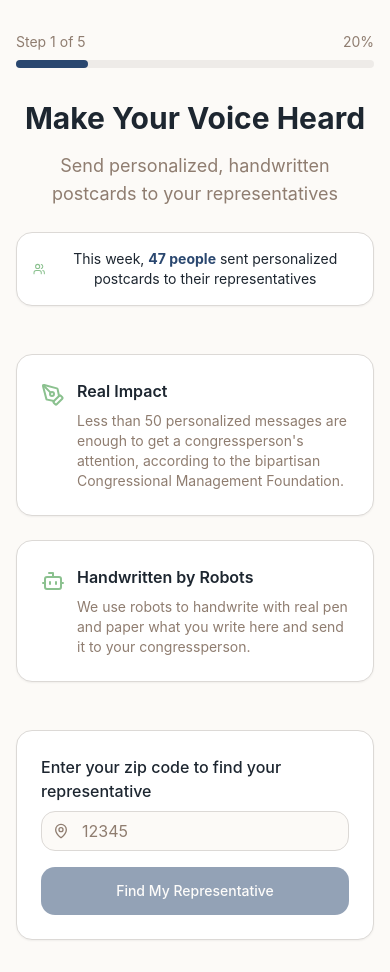
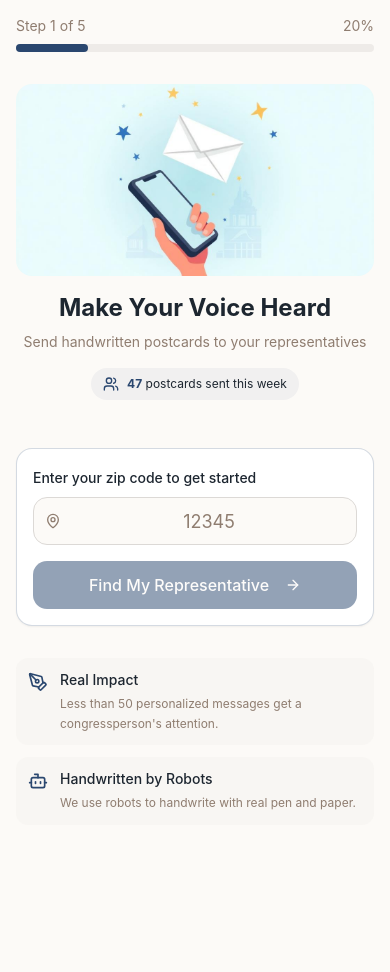
Before and after one commit to canary-cards/canary-cards-old, a React (Vite) app: page / in a window 390 px wide. Both pictures are taken after typing "Sample" into the empty fields and a click on the button "Enter Invite Code". After the commit the page ends 844 px from the top, so only its background shows below. Built offline with nearby package versions, Linux system fonts and the light colour scheme.

Commit message:
Improve mobile landing page

```diff
--- a/src/components/screens/LandingScreen.tsx
+++ b/src/components/screens/LandingScreen.tsx
@@ -9,7 +9,8 @@ import { useAppContext } from '../../context/AppContext';
 import { ProgressIndicator } from '../ProgressIndicator';
 import { Representative } from '../../types';
 import { lookupRepresentatives } from '../../services/geocodio';
-import { MapPin, Users, Bot, PenTool } from 'lucide-react';
+import { MapPin, Users, Bot, PenTool, ArrowRight } from 'lucide-react';
+import heroImage from '@/assets/civic-hero-mobile.jpg';
 
 export function LandingScreen() {
   const { state, dispatch } = useAppContext();
@@ -80,63 +81,41 @@ export function LandingScreen() {
 
   return (
     <div className="min-h-screen bg-background">
-      <div className="container mx-auto px-4 py-8 max-w-4xl">
+      <div className="container mx-auto px-4 py-4 max-w-2xl">
         <ProgressIndicator currentStep={1} totalSteps={5} />
 
-        {/* Hero Section */}
-        <div className="text-center mb-12">
-          <h1 className="text-3xl md:text-4xl font-bold text-foreground mb-4">
+        {/* Mobile-First Hero Section */}
+        <div className="text-center mb-6">
+          {/* Hero Image */}
+          <div className="w-full h-48 mb-4 rounded-2xl overflow-hidden bg-gradient-to-br from-primary/5 to-secondary/5">
+            <img
+              src={heroImage}
+              alt="Make your voice heard with digital postcards"
+              className="w-full h-full object-cover"
+            />
+          </div>
+
+          <h1 className="text-2xl md:text-3xl font-bold text-foreground mb-2">
             Make Your Voice Heard
           </h1>
-          <p className="text-lg text-muted-foreground mb-6">
-            Send personalized, handwritten postcards to your representatives
+          <p className="text-sm md:text-base text-muted-foreground mb-4">
+            Send handwritten postcards to your representatives
           </p>
 
-          {/* Social Validation Counter */}
-          <Card className="max-w-md mx-auto mb-8">
-            <CardContent className="flex items-center justify-center p-4">
-              <Users className="w-5 h-5 text-secondary mr-2" />
-              <span className="text-sm">
-                This week, <strong className="text-primary">{socialCounter} people</strong> sent personalized postcards to their representatives
-              </span>
-            </CardContent>
-          </Card>
+          {/* Compact Social Proof */}
+          <div className="inline-flex items-center gap-2 px-3 py-2 bg-primary/5 rounded-full text-xs md:text-sm mb-6">
+            <Users className="w-4 h-4 text-primary" />
+            <span><strong className="text-primary">{socialCounter}</strong> postcards sent this week</span>
+          </div>
         </div>
 
-        {/* Key Messaging */}
-        <div className="grid md:grid-cols-2 gap-6 mb-12">
-          <Card className="p-6">
-            <div className="flex items-start space-x-3">
-              <PenTool className="w-6 h-6 text-secondary mt-1 flex-shrink-0" />
-              <div>
-                <h3 className="font-semibold mb-2">Real Impact</h3>
-                <p className="text-sm text-muted-foreground">
-                  Less than 50 personalized messages are enough to get a congressperson's attention, according to the bipartisan Congressional Management Foundation.
-                </p>
-              </div>
-            </div>
-          </Card>
-
-          <Card className="p-6">
-            <div className="flex items-start space-x-3">
-              <Bot className="w-6 h-6 text-secondary mt-1 flex-shrink-0" />
-              <div>
-                <h3 className="font-semibold mb-2">Handwritten by Robots</h3>
-                <p className="text-sm text-muted-foreground">
-                  We use robots to handwrite with real pen and paper what you write here and send it to your congressperson.
-                </p>
-              </div>
-            </div>
-          </Card>
-        </div>
-
-        {/* Zip Code Form */}
-        <Card className="max-w-md mx-auto">
-          <CardContent className="p-6">
+        {/* Primary CTA - Zip Code Form (Above the fold) */}
+        <Card className="mb-6 border-primary/20 shadow-sm">
+          <CardContent className="p-4 md:p-6">
             <form onSubmit={handleZipSubmit} className="space-y-4">
               <div className="space-y-2">
-                <Label htmlFor="zipCode" className="text-base font-medium">
-                  Enter your zip code to find your representative
+                <Label htmlFor="zipCode" className="text-sm md:text-base font-medium">
+                  Enter your zip code to get started
                 </Label>
                 <div className="relative">
                   <MapPin className="absolute left-3 top-1/2 transform -translate-y-1/2 w-4 h-4 text-muted-foreground" />
@@ -149,7 +128,7 @@ export function LandingScreen() {
                       setZipCode(e.target.value);
                       setSearchError('');
                     }}
-                    className="pl-10"
+                    className="pl-10 h-12 text-center text-lg md:text-base"
                     maxLength={5}
                   />
                 </div>
@@ -167,10 +146,20 @@ export function LandingScreen() {
 
               <Button
                 type="submit"
-                className="w-full h-12"
+                className="w-full h-12 text-base font-medium"
                 disabled={isSearching || !zipCode}
               >
-                {isSearching ? 'Finding Representatives...' : 'Find My Representative'}
+                {isSearching ? (
+                  <>
+                    <div className="w-4 h-4 border-2 border-primary-foreground border-t-transparent rounded-full animate-spin mr-2" />
+                    Finding Your Rep...
+                  </>
+                ) : (
+                  <>
+                    Find My Representative
+                    <ArrowRight className="w-4 h-4 ml-2" />
+                  </>
+                )}
               </Button>
             </form>
           </CardContent>
@@ -178,31 +167,31 @@ export function LandingScreen() {
 
         {/* Representatives Results */}
         {isSearching && (
-          <div className="max-w-md mx-auto mt-6">
-            <Skeleton className="h-24 w-full" />
+          <div className="mb-6">
+            <Skeleton className="h-20 w-full rounded-xl" />
           </div>
         )}
 
         {representatives.length > 0 && !isSearching && (
-          <div className="max-w-md mx-auto mt-6 space-y-4">
+          <div className="mb-6 space-y-4">
             {representatives.length > 1 && (
-              <p className="text-center text-sm text-muted-foreground">
-                Hey, it looks like there are actually two representatives in your zip code. Please select one:
+              <p className="text-center text-sm text-muted-foreground px-4">
+                Multiple representatives found. Select yours:
               </p>
             )}
 
             {representatives.map((rep) => (
               <Card
                 key={rep.id}
-                className={`cursor-pointer transition-all duration-200 slide-in ${
+                className={`cursor-pointer transition-all duration-200 ${
                   selectedRep?.id === rep.id
-                    ? 'ring-2 ring-primary bg-primary/5'
-                    : 'hover:shadow-md'
+                    ? 'ring-2 ring-primary bg-primary/5 border-primary/50'
+                    : 'hover:shadow-md border-border/50'
                 }`}
                 onClick={() => handleRepSelect(rep)}
               >
                 <CardContent className="flex items-center p-4">
-                  <div className="w-16 h-16 rounded-full bg-muted mr-4 flex-shrink-0 overflow-hidden">
+                  <div className="w-12 h-12 md:w-16 md:h-16 rounded-full bg-muted mr-3 md:mr-4 flex-shrink-0 overflow-hidden">
                     <img
                       src={rep.photo}
                       alt={rep.name}
@@ -212,15 +201,15 @@ export function LandingScreen() {
                       }}
                     />
                   </div>
-                  <div className="flex-grow">
-                    <h3 className="font-semibold">{rep.name}</h3>
-                    <p className="text-sm text-muted-foreground">
+                  <div className="flex-grow min-w-0">
+                    <h3 className="font-semibold text-sm md:text-base truncate">{rep.name}</h3>
+                    <p className="text-xs md:text-sm text-muted-foreground truncate">
                       {rep.district} • {rep.city}, {rep.state}
                     </p>
                   </div>
                   {selectedRep?.id === rep.id && (
-                    <Badge variant="secondary" className="ml-2">
-                      My Rep
+                    <Badge variant="default" className="ml-2 text-xs">
+                      Selected
                     </Badge>
                   )}
                 </CardContent>
@@ -230,13 +219,37 @@ export function LandingScreen() {
             {selectedRep && (
               <Button
                 onClick={handleContinue}
-                className="w-full h-12 mt-4"
+                className="w-full h-12 text-base font-medium"
               >
                 Continue
+                <ArrowRight className="w-4 h-4 ml-2" />
               </Button>
             )}
           </div>
         )}
+
+        {/* Compact Value Props - Below the fold */}
+        <div className="space-y-3 mt-8">
+          <div className="flex items-start gap-3 p-3 rounded-xl bg-muted/30">
+            <PenTool className="w-5 h-5 text-primary mt-0.5 flex-shrink-0" />
+            <div>
+              <h3 className="font-medium text-sm mb-1">Real Impact</h3>
+              <p className="text-xs text-muted-foreground leading-relaxed">
+                Less than 50 personalized messages get a congressperson's attention.
+              </p>
+            </div>
+          </div>
+
+          <div className="flex items-start gap-3 p-3 rounded-xl bg-muted/30">
+            <Bot className="w-5 h-5 text-primary mt-0.5 flex-shrink-0" />
+            <div>
+              <h3 className="font-medium text-sm mb-1">Handwritten by Robots</h3>
+              <p className="text-xs text-muted-foreground leading-relaxed">
+                We use robots to handwrite with real pen and paper.
+              </p>
+            </div>
+          </div>
+        </div>
       </div>
     </div>
   );
```
Also changed, not shown: src/assets/civic-hero-mobile.jpg (added).
